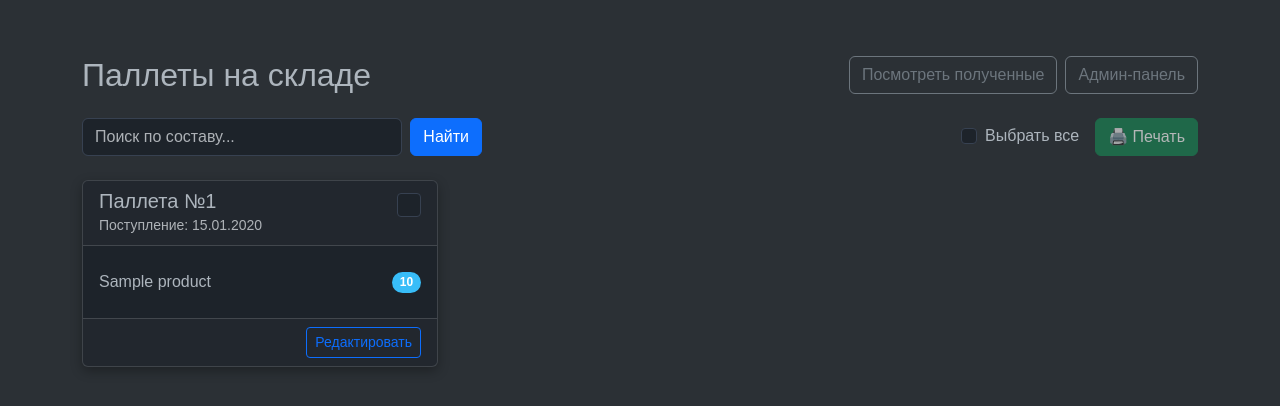
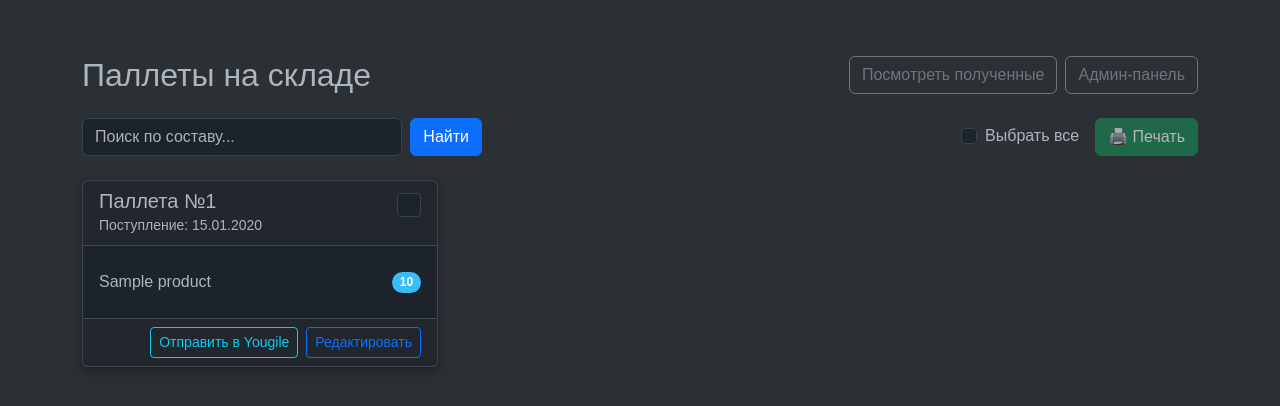
Before and after one commit to ninila-company/fastapi-pallet-accounting, a FastAPI app: template templates/index.html in a window 1280 px wide. Shown: the top 406 px of the page. Run offline with FastAPI, Linux system fonts and the light colour scheme; the template is opened without the code that fills it: most values are stand-ins (such as "Sample title", 1, 10 or a date in 2020).

Commit message:
Добавить кнопку 'Отправить в Yougile' на страницу редактирования паллеты

```diff
--- a/templates/index.html
+++ b/templates/index.html
@@ -74,7 +74,10 @@
                         <p class="text-body-secondary fst-italic">(пустая паллета)</p>
                         {% endif %}
                     </div>
-                    <div class="card-footer text-end">
+                    <div class="card-footer text-end d-flex justify-content-end gap-2">
+                        <a href="#" class="btn btn-sm btn-outline-info yougile-send-btn" data-pallet-id="{{ pallet.id }}" data-pallet-number="{{ pallet.number }}">
+                            Отправить в Yougile
+                        </a>
                         <a href="/admin/pallets/{{ pallet.id }}/edit" class="btn btn-sm btn-outline-primary">
                             Редактировать
                         </a>
@@ -122,6 +125,17 @@
             }
 
             togglePrintButton(); // Initial check
+
+            // Yougile button placeholder
+            document.querySelectorAll('.yougile-send-btn').forEach(button => {
+                button.addEventListener('click', function(event) {
+                    event.preventDefault();
+                    const palletId = this.dataset.palletId;
+                    const palletNumber = this.dataset.palletNumber;
+                    alert(`Placeholder: Отправить паллет №${palletNumber} (ID: ${palletId}) в Yougile.`);
+                    // Logic to send to Yougile will go here later
+                });
+            });
         });
     </script>
 </body>
```
Also changed, not shown: templates/edit_pallet.html (+11 -0 lines).
